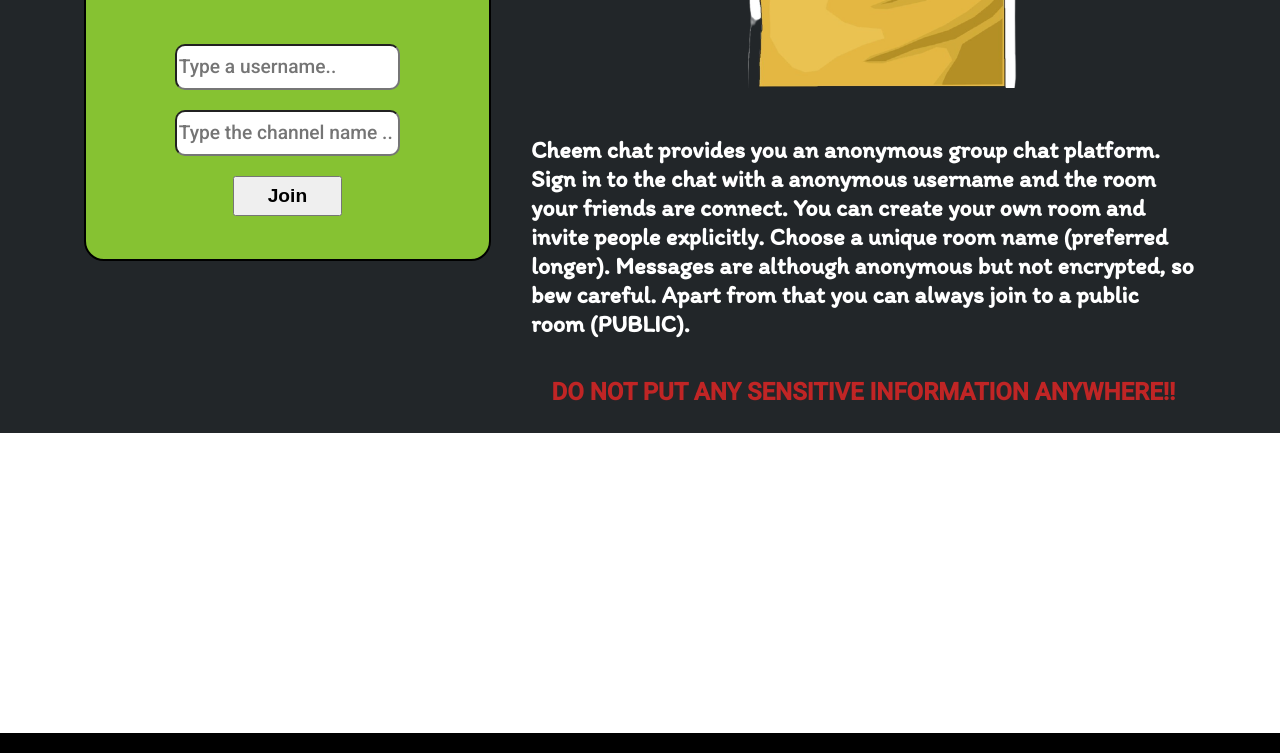
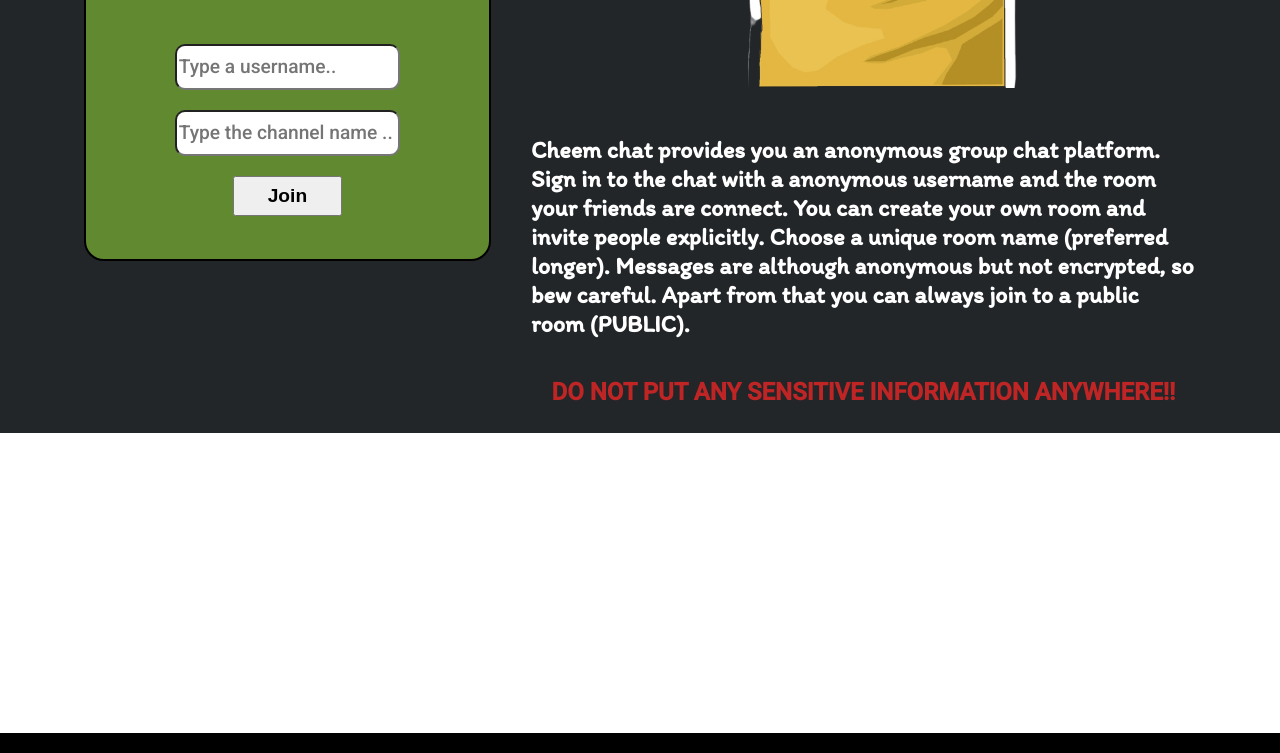
Before and after one commit to a-deep97/cheem-chat, a website: page public/index.html in a window 1280 px wide. Shown: the part 337-1090 px from the top of the page. Drawn offline with Linux system fonts and the light colour scheme; a web font is replaced by a local one.

Commit message:
home page and title updated

```diff
--- a/public/css/index.css
+++ b/public/css/index.css
@@ -92,7 +92,7 @@
     justify-content: flex-start;
     align-items: center;
     flex-direction: column;
-    background-color: var(--lightGreen);
+    background-color: var(--darkGreen);
     width: 40%;
     height: 50%;
     margin: 30px 20px;
--- a/public/index.html
+++ b/public/index.html
@@ -5,7 +5,7 @@
     <meta name="viewport" content="width=device-width, initial-scale=1.0">
     <meta http-equiv="X-UA-Compatible" content="ie=edge">
     <link rel="stylesheet" href="./css/index.css">
-    <title>welcome to cheemChat</title>
+    <title>Cheem chat: chat anonymouslyt</title>
 </head>
 <body>
     <header></header>
```
Also changed, not shown: public/chat.html (+1 -1 lines).
